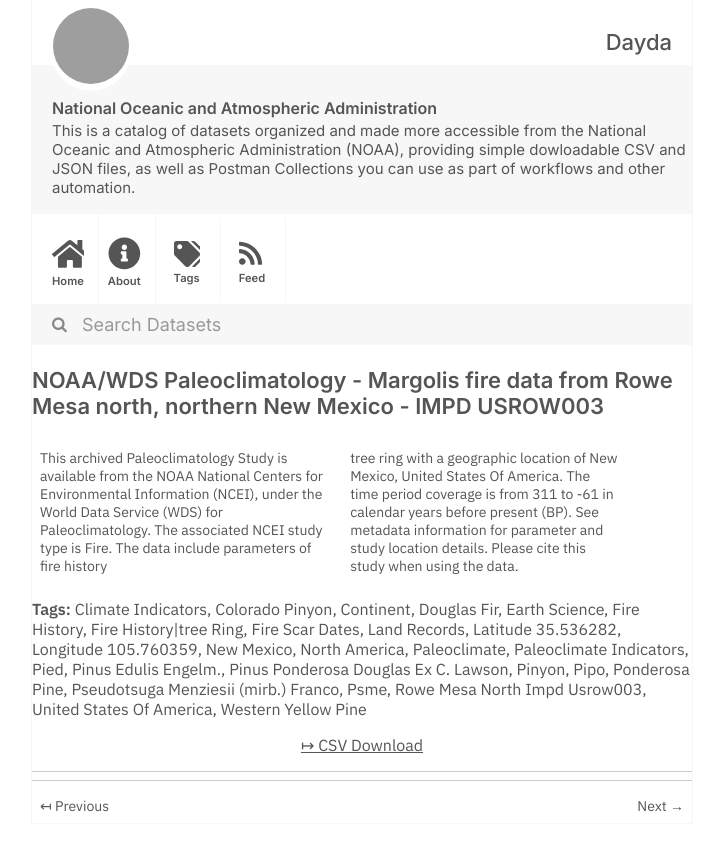
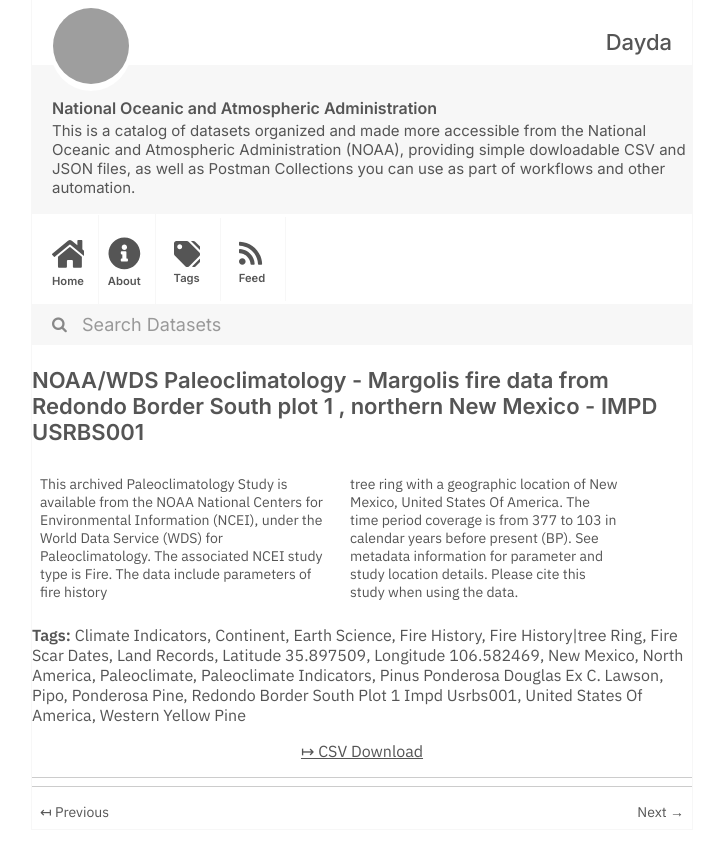
Before and after one commit to dayda-entities/national-oceanic-and-atmospheric-administration, a Jekyll site: the page built from _posts/2020-12-18-noaawds-paleoclimatology-margo.md, in a window 1280 px wide, cut to the strip 0-857 px from the top of the page. Shown: the whole strip, without its empty margins (278-1001 px from the left). Built offline with Jekyll 4.4.1, drawn with Linux system fonts in a browser that asks for light colours; grey boxes are pictures that could not be loaded.

Commit message:
Publish Data

```diff
--- a/_posts/2020-12-18-noaawds-paleoclimatology-margo.md
+++ b/_posts/2020-12-18-noaawds-paleoclimatology-margo.md
@@ -1,43 +1,36 @@
 ---
 title: >-
-  NOAA/WDS Paleoclimatology - Margolis fire data from Rowe Mesa north, northern
-  New Mexico - IMPD USROW003
-created: '2020-12-18T22:56:20.884225'
-modified: '2020-12-18T22:56:20.884235'
+  NOAA/WDS Paleoclimatology - Margolis fire data from Redondo Border South plot
+  1 , northern New Mexico - IMPD USRBS001
+created: '2020-12-18T23:01:06.722033'
+modified: '2020-12-18T23:01:06.722040'
 state: active
 type: dataset
 tags:
   - Climate Indicators
-  - Colorado Pinyon
   - Continent
-  - Douglas Fir
   - Earth Science
   - Fire History
   - Fire History|tree Ring
   - Fire Scar Dates
   - Land Records
-  - Latitude 35.536282
-  - Longitude  105.760359
+  - Latitude 35.897509
+  - Longitude  106.582469
   - New Mexico
   - North America
   - Paleoclimate
   - Paleoclimate Indicators
-  - Pied
-  - Pinus Edulis Engelm.
   - Pinus Ponderosa Douglas Ex C. Lawson
-  - Pinyon
   - Pipo
   - Ponderosa Pine
-  - Pseudotsuga Menziesii (mirb.) Franco
-  - Psme
-  - Rowe Mesa North   Impd Usrow003
+  - Redondo Border South Plot 1   Impd Usrbs001
   - United States Of America
   - Western Yellow Pine
 groups: []
 csv_url: >-
-  https://www.ncei.noaa.gov/pub/data/paleo/firehistory/firescar/northamerica/supplemental/usrow003-Meta_row_north.csv
+  https://www.ncei.noaa.gov/pub/data/paleo/firehistory/firescar/northamerica/supplemental/usrbs001-rbs1.fs_tree_meta.csv
 json_url: ''
 layout: post
 
 ---
-This archived Paleoclimatology Study is available from the NOAA National Centers for Environmental Information (NCEI), under the World Data Service (WDS) for Paleoclimatology. The associated NCEI study type is Fire. The data include parameters of fire history|tree ring with a geographic location of New Mexico, United States Of America. The time period coverage is from 311 to -61 in calendar years before present (BP). See metadata information for parameter and study location details. Please cite this study when using the data.
+This archived Paleoclimatology Study is available from the NOAA National Centers for Environmental Information (NCEI), under the World Data Service (WDS) for Paleoclimatology. The associated NCEI study type is Fire. The data include parameters of fire history|tree ring with a geographic location of New Mexico, United States Of America. The time period coverage is from 377 to 103 in calendar years before present (BP). See metadata information for parameter and study location details. Please cite this study when using the data.
```
